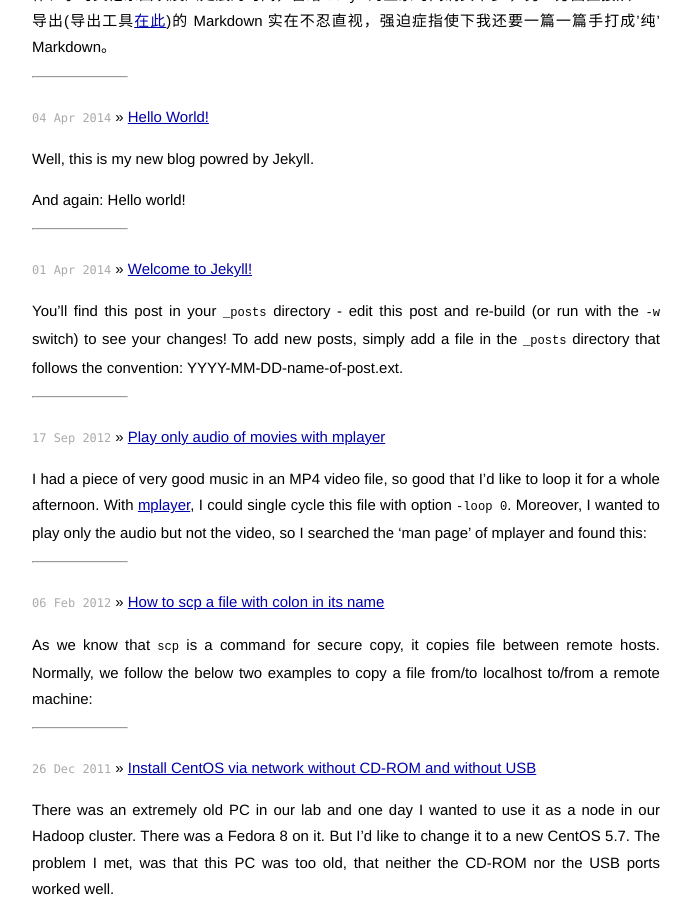
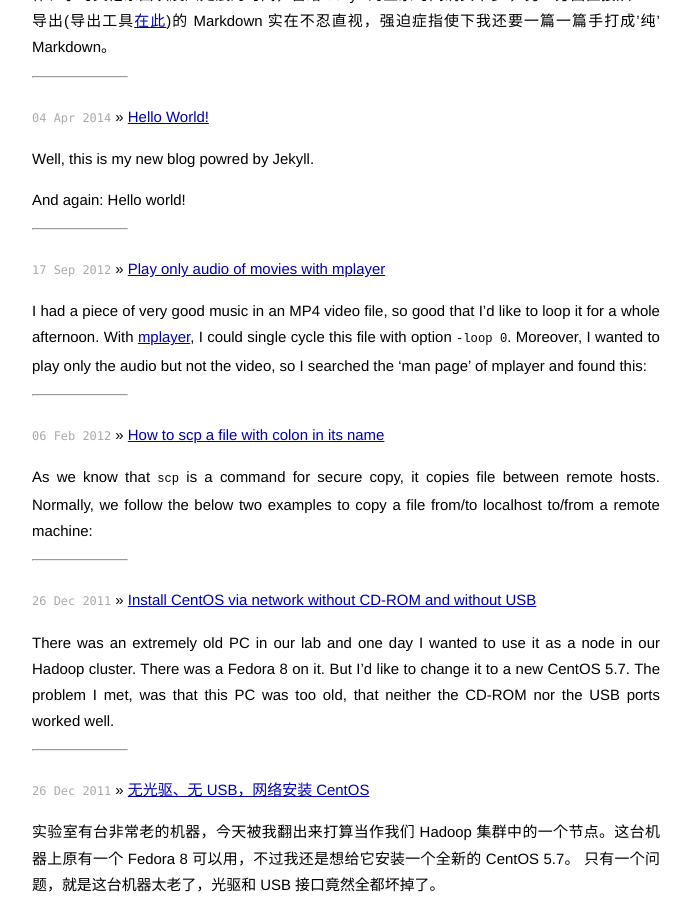
Before and after one commit to gnailuy/gnailuy.com, a Jekyll site: the page built from index.html, in a window 1280 px wide and 900 px high, scrolled down 3756 px. Shown: the whole window, without its empty margins (294-985 px from the left). Built offline with Jekyll 4.4.1, drawn with Linux system fonts in a browser that asks for light colours; Markdown is read by kramdown in place of the engine named in the settings.

Commit message:
delete jekyll default

```diff
--- a/_posts/2014-04-01-welcome-to-jekyll.markdown
+++ /dev/null
@@ -1,26 +0,0 @@
----
-layout: post
-title:  "Welcome to Jekyll!"
-date:   2014-04-01 13:05:13
-categories: [ jekyll ]
----
-
-You'll find this post in your `_posts` directory - edit this post and re-build (or run with the `-w` switch) to see your changes!
-To add new posts, simply add a file in the `_posts` directory that follows the convention: YYYY-MM-DD-name-of-post.ext.
-
-<!-- more -->
-
-Jekyll also offers powerful support for code snippets:
-
-{% highlight ruby %}
-def print_hi(name)
-  puts "Hi, #{name}"
-end
-print_hi('Tom')
-#=> prints 'Hi, Tom' to STDOUT.
-{% endhighlight %}
-
-Check out the [Jekyll docs][jekyll] for more info on how to get the most out of Jekyll. File all bugs/feature requests at [Jekyll's GitHub repo][jekyll-gh].
-
-[jekyll-gh]: https://github.com/mojombo/jekyll
-[jekyll]:    http://jekyllrb.com
--- a/_posts/2014-04-04-hello-world.markdown
+++ b/_posts/2014-04-04-hello-world.markdown
@@ -1,7 +1,7 @@
 ---
 layout: post
-title:  "Hello World!"
-date:   2014-04-04 15:25:42
+title: "Hello World!"
+date: 2014-04-04 15:25:42
 categories: [ me ]
 ---
 
```
